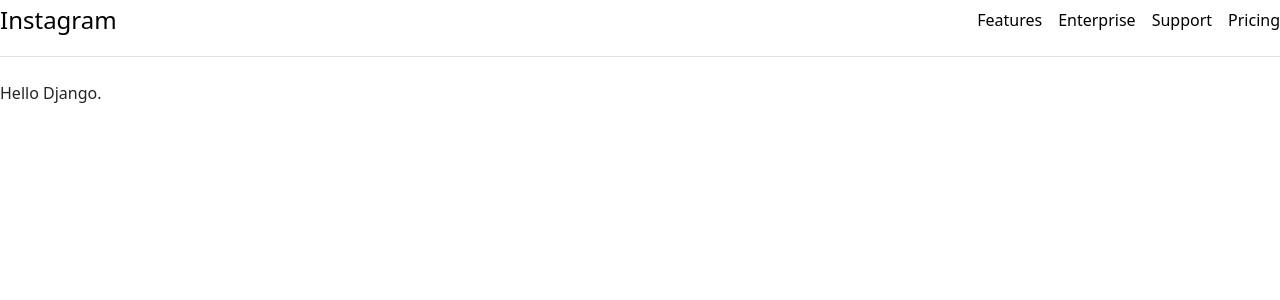
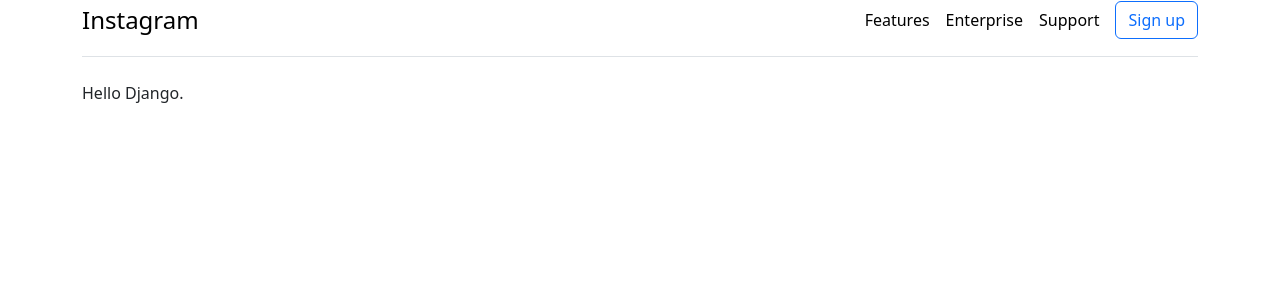
Before and after one commit to kimyeoju/DjangoReact, a Django app: page / in a window 1280 px wide. Shown: the top 300 px of the page. Run offline with Django 4.2, Linux system fonts and the light colour scheme; some libraries are stand-ins or nearby versions.

Commit message:
chore : static layout.html navbar 수정

```diff
--- a/DjangoReact/templates/layout.html
+++ b/DjangoReact/templates/layout.html
@@ -14,6 +14,10 @@
 
 </head>
 <body>
+
+    <div class="container">
+        <div class="row">
+            <div class="col-sm-12">
                 <div class="d-flex flex-column flex-md-row align-items-center pb-3 mb-4 border-bottom">
                     <a href="/" class="d-flex align-items-center link-body-emphasis text-decoration-none">
                         <span class="fs-4">Instagram</span>
@@ -22,9 +26,12 @@
                         <a class="me-3 py-2 link-body-emphasis text-decoration-none" href="#">Features</a>
                         <a class="me-3 py-2 link-body-emphasis text-decoration-none" href="#">Enterprise</a>
                         <a class="me-3 py-2 link-body-emphasis text-decoration-none" href="#">Support</a>
-            <a class="py-2 link-body-emphasis text-decoration-none" href="#">Pricing</a>
                     </nav>
+                    <a class="btn btn-outline-primary" herf="#">Sign up</a>
             </div>
+        </div>
+    </div>
+
     {% block content %}
     {% endblock %}
 </body>
```
Lines whose indentation alone changed are shown as unchanged.
